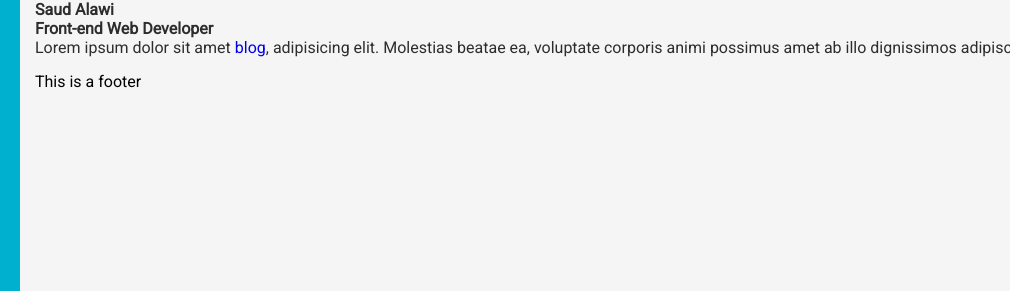
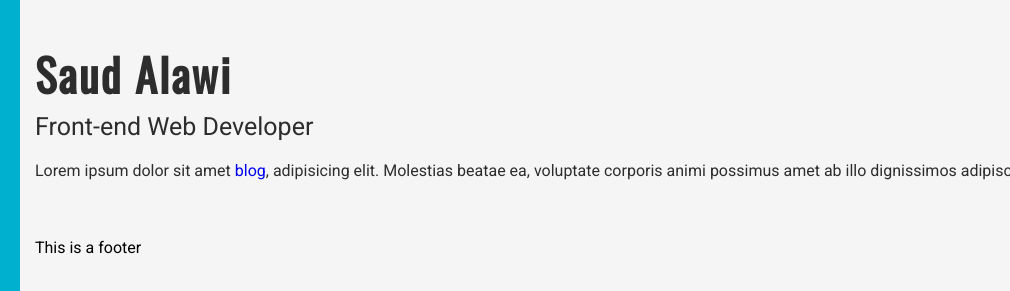
Before and after one commit to devdevil94/Personal-Website, a Gatsby site: page / in a window 1280 px wide. Shown: the top 291 px of the page, 270-1280 px from the left. Built offline with nearby package versions, Linux system fonts and the light colour scheme; Gatsby itself is replaced by a stand-in of ours.

Commit message:
Minor changes

```diff
--- a/src/styles/main.css
+++ b/src/styles/main.css
@@ -4,6 +4,7 @@
 @import url("fontawsome/brands.min.css");
 @import url("fontawsome/solid.min.css");
 @import url("navbar.css");
+@import url("about-me.css");
 
 .pageWrapper {
   display: flex;
```
